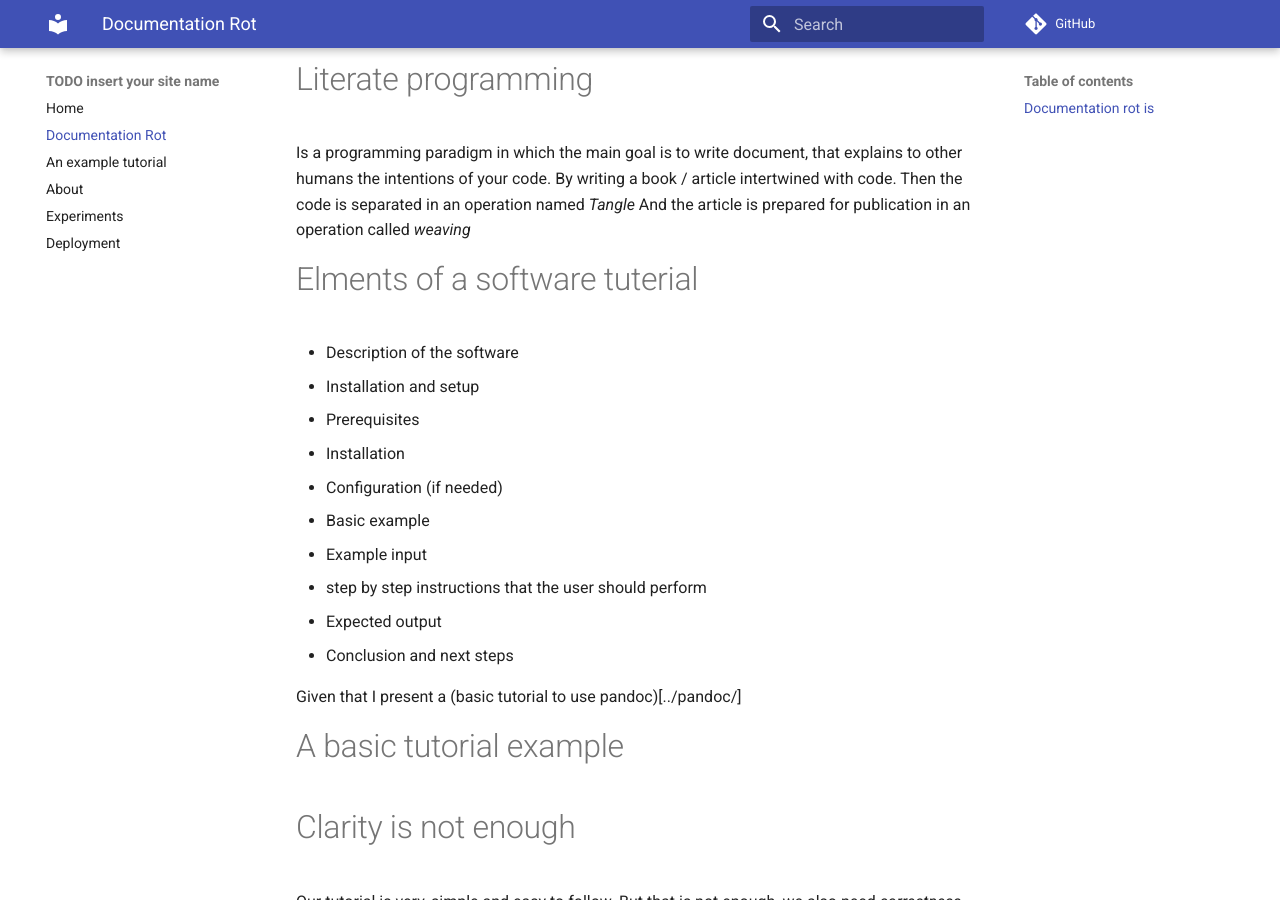
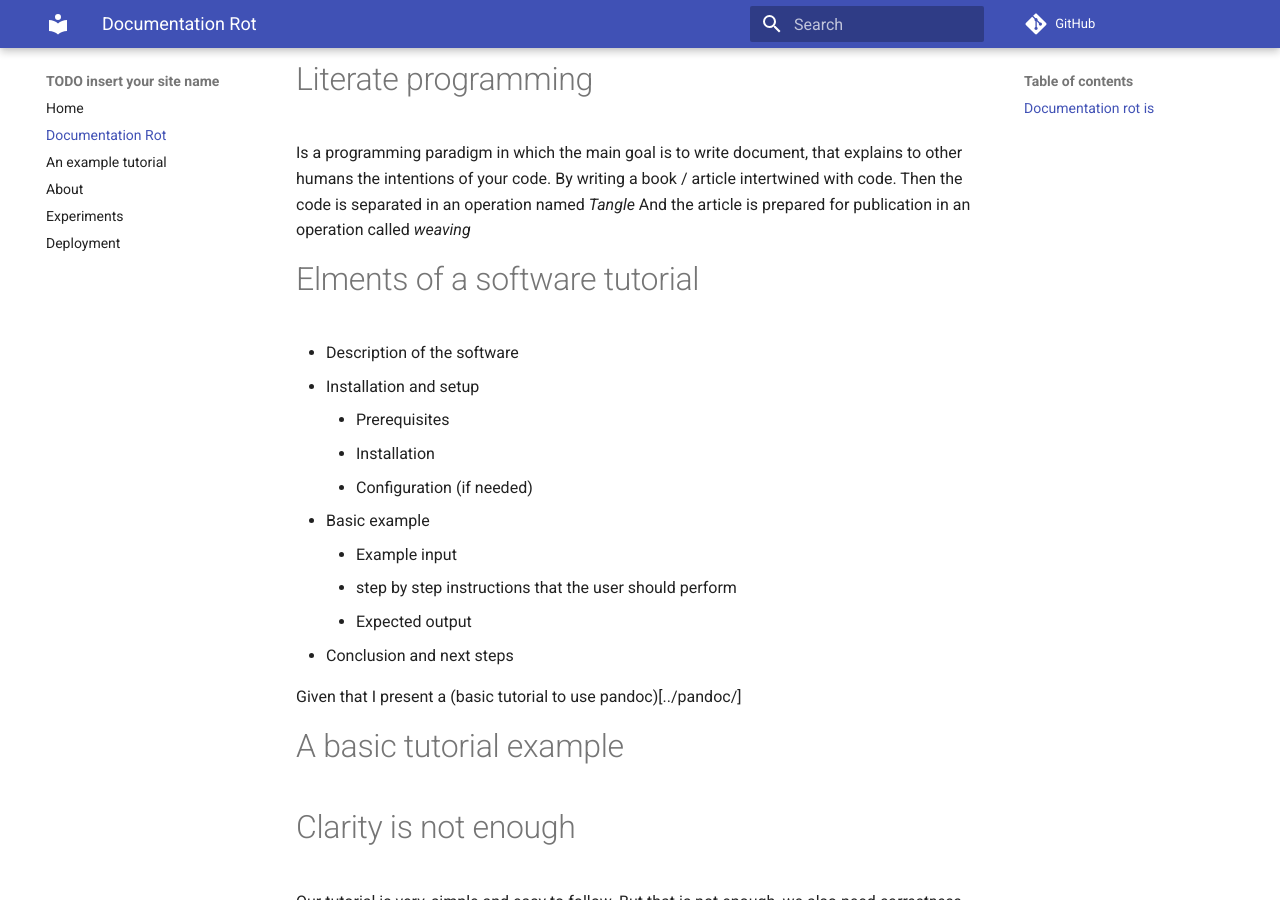
Before and after one commit to jag-academy/mkdocs, an MkDocs documentation site: the page built from docs/doc_rot.md, in a window 1280 px wide and 900 px high, scrolled down 674 px. Built offline with MkDocs 1.6.1 and Material for MkDocs 9.7.7, drawn with Linux system fonts in a browser that asks for light colours; comment, search, counter and statistics services are not loaded.

Commit message:
Corrected typos

```diff
--- a/docs/doc_rot.md
+++ b/docs/doc_rot.md
@@ -30,17 +30,17 @@ By writing a book / article intertwined with code.
 Then the code is separated in an operation named *Tangle*
 And the article is prepared for publication in an operation called *weaving*
 
-# Elments of a software tuterial
+# Elments of a software tutorial
 
 * Description of the software
 * Installation and setup
- - Prerequisites
- - Installation
- - Configuration (if needed)
+    * Prerequisites
+    * Installation
+    * Configuration (if needed)
 * Basic example
- - Example input
- - step by step instructions that the user should perform
- - Expected output
+    * Example input
+    * step by step instructions that the user should perform
+    * Expected output
 * Conclusion and next steps
 
 Given that I present a (basic tutorial to use pandoc)[../pandoc/]
```
